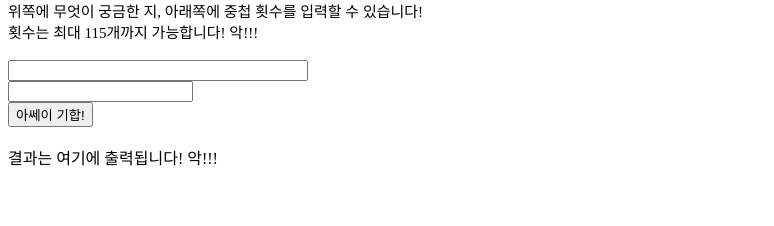
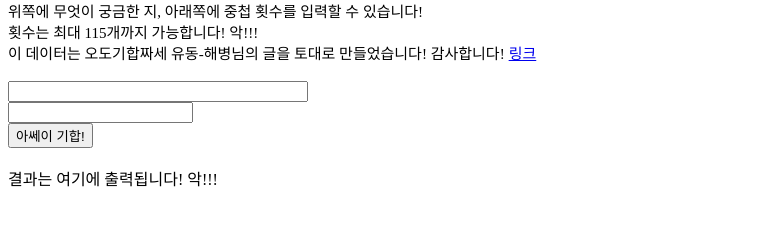
Before and after one commit to Yeoto/Gihab_Overlap_Question, a plain HTML site: page index.html in a window 1280 px wide. Shown: the part 66-292 px from the top of the page, without its empty margins (0-774 px from the left). Drawn offline with Linux system fonts and the light colour scheme.

Commit message:
새끼..기열!

```diff
--- a/index.html
+++ b/index.html
@@ -199,7 +199,9 @@
         <a style="font-size: 40px;">신병 아쎄이를 위한 해병-중첩의문문 생성기</a><br>
 
         <a style="font-size: 15px;">위쪽에 무엇이 궁금한 지, 아래쪽에 중첩 횟수를 입력할 수 있습니다!</a><br>
-        <a style="font-size: 15px;">횟수는 최대 115개까지 가능합니다! 악!!!</a><br><br>
+        <a style="font-size: 15px;">횟수는 최대 115개까지 가능합니다! 악!!!</a><br>
+        <a style="font-size: 15px;">이 데이터는 오도기합짜세 유동-해병님의 글을 토대로 만들었습니다! 감사합니다!</a>
+        <a style="font-size: 15px;" href="https://gall.dcinside.com/marinecorps/259931" target="_blank">링크</a> <br><br>
 
         <input id="start_txt" type="text" style="width: 300px;"> <br>
         <input id="overlap" type="number" maxlength="3" size="3"> <br>
```
